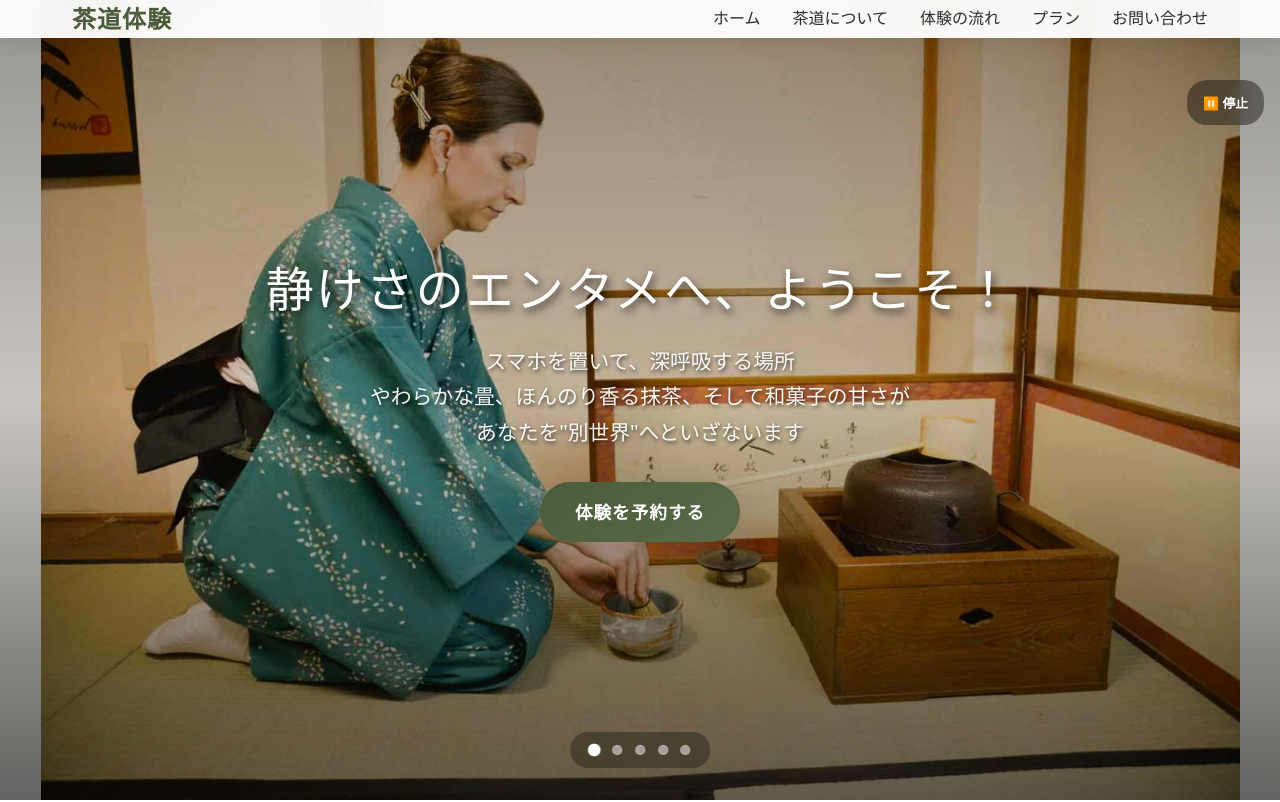
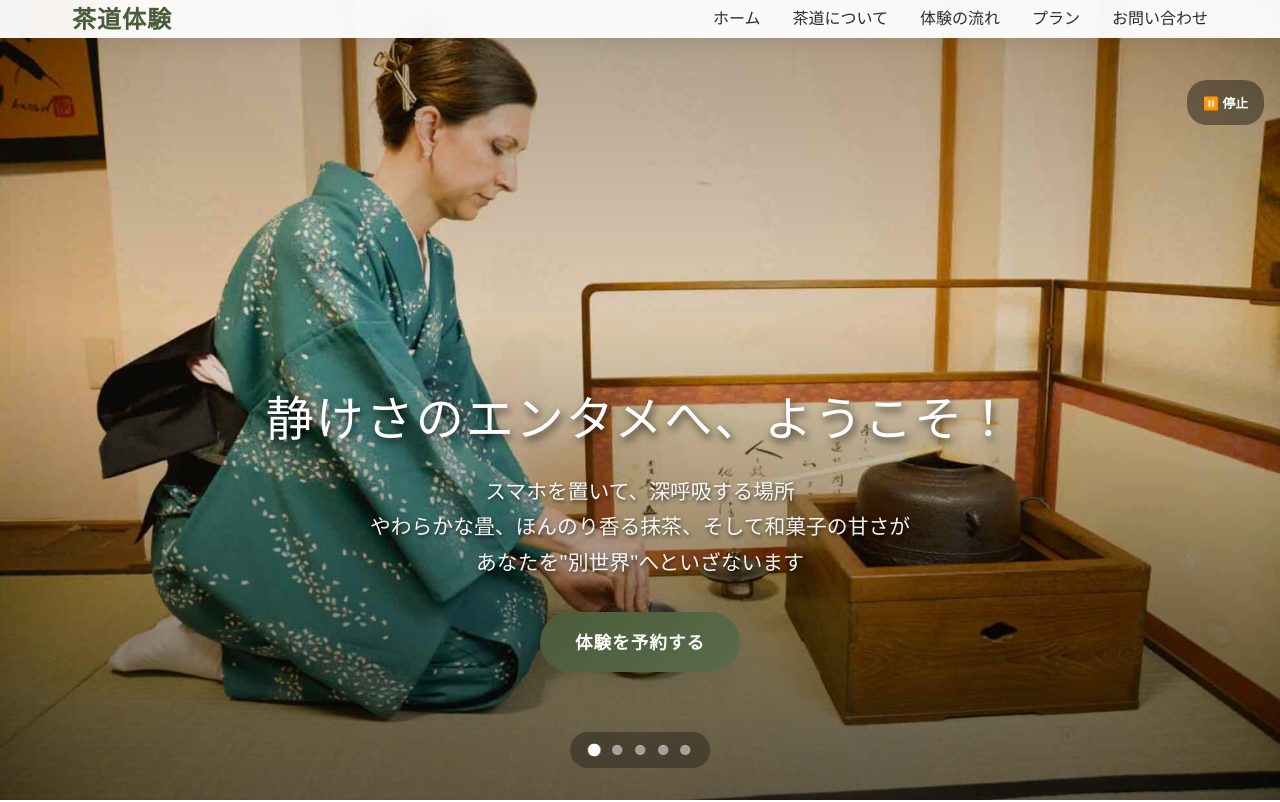
Before and after one commit to LaughingKuma/LaughingKuma.github.io, a plain HTML site: page mb.html in a window 1280 px wide. Shown: the top 802 px of the page. Drawn offline with Linux system fonts and the light colour scheme.

Commit message:
Update mb.html

```diff
--- a/mb.html
+++ b/mb.html
@@ -82,8 +82,9 @@
             position: relative;
             overflow: hidden;
             display: flex;
-            align-items: center;
+            align-items: flex-end;
             justify-content: center;
+            padding-bottom: 2rem;
         }
 
         .slideshow-container {
@@ -103,10 +104,9 @@
             height: 100%;
             opacity: 0;
             transition: all 1.5s ease-in-out;
-            background-size: contain;
+            background-size: cover;
             background-position: center;
             background-repeat: no-repeat;
-            background-color: var(--warm-white);
         }
 
         .slide.active {
@@ -122,8 +122,8 @@
             bottom: 0;
             background: linear-gradient(
                 to bottom,
-                rgba(0,0,0,0.4) 0%,
-                rgba(0,0,0,0.2) 50%,
+                rgba(0,0,0,0.3) 0%,
+                rgba(0,0,0,0.1) 40%,
                 rgba(0,0,0,0.6) 100%
             );
             z-index: 2;
@@ -142,6 +142,7 @@
             color: white;
             padding: 2rem 1rem;
             max-width: 90%;
+            margin-bottom: 4rem;
         }
 
         .hero-content h1 {
@@ -688,4 +689,4 @@
                     </div>
 
                     <div class="service-card">
-                        <div class="service-icon">時</div>
+                        <div class="serv
```
